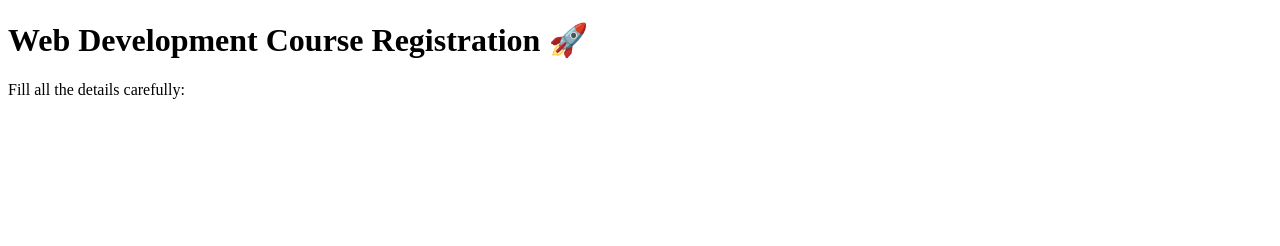
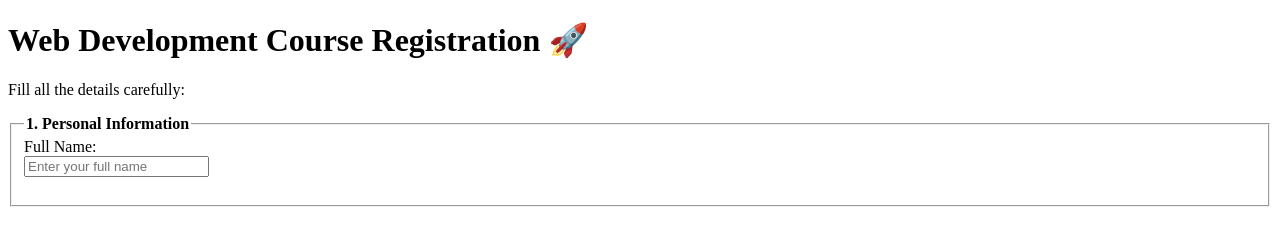
Before and after one commit to prajapatiprachi682-web/Web-D, a plain HTML site: page Form.html in a window 1280 px wide. Drawn offline with Linux system fonts and the light colour scheme.

Commit message:
FORM ELEMENT

```diff
--- a/Form.html
+++ b/Form.html
@@ -13,6 +13,15 @@
     <form action="/submit-form" method="POST"></form>
 
     <!--SECTION 1: Personal Details Using Feildset & Legend-->
+    <fieldset>
+        <legend>
+            <b>1. Personal Information</b>
+        </legend>
 
+        <!--Text input with required & placeholder-->
+        <label for="fname">Full Name:</label><br>
+        <input type="text" id="fname" name="Fullname" placeholder="Enter your full name" required>
+        <br><br>
+    </fieldset>
 </body>
 </html>
```
